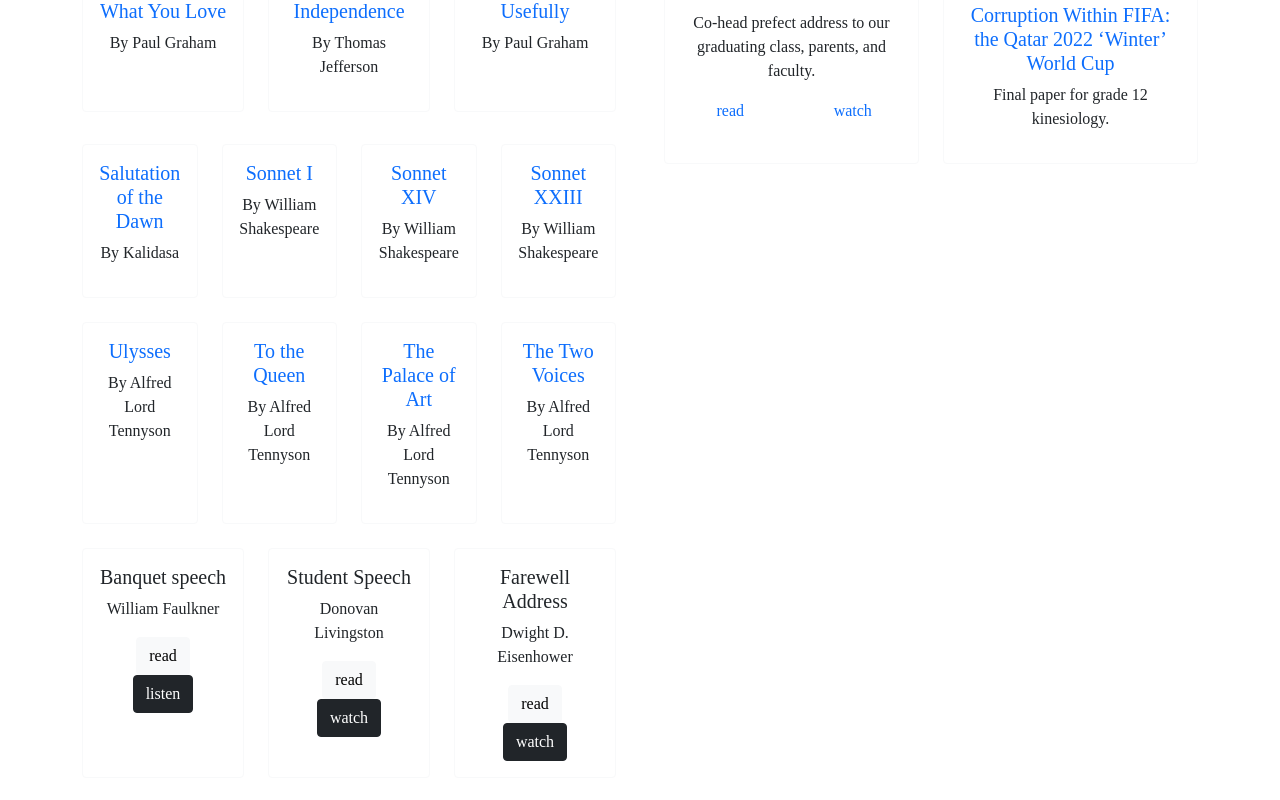
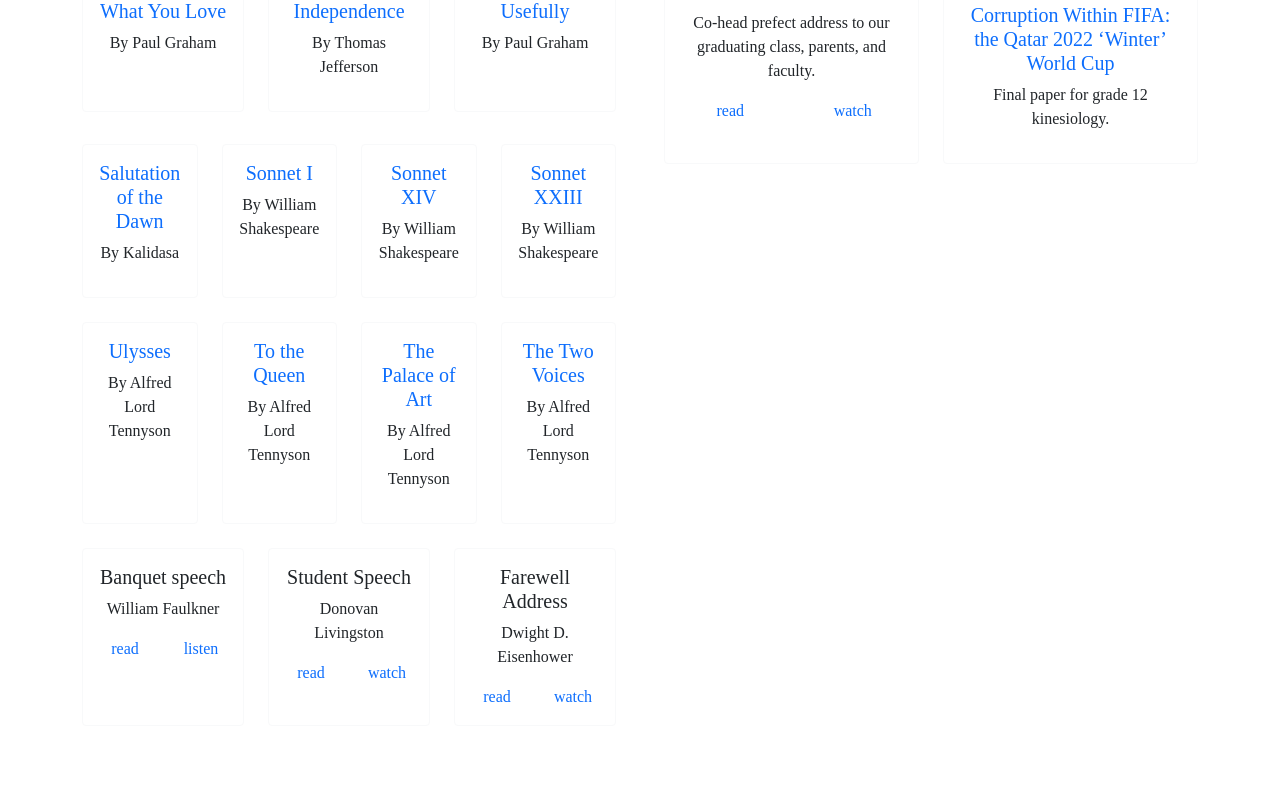
Before and after one commit to liammhildreth/liamhildreth, a React (Create React App) app: page /words in a window 1280 px wide. Shown: the part 824-1624 px from the top of the page. After the commit the page ends 1598 px from the top, so only its background shows below. Built offline with nearby package versions, Linux system fonts and the light colour scheme.

Commit message:
nov2buttons

```diff
--- a/src/Components/Words/words.js
+++ b/src/Components/Words/words.js
@@ -357,7 +357,7 @@ class words extends Component {
                       <div class="col">
                         <a
                           href="https://www.nobelprize.org/prizes/literature/1949/faulkner/speech/"
-                          class="btn btn-light"
+                          style={{ textDecoration: "none" }}
                           target="_blank"
                         >
                           read
@@ -367,7 +367,7 @@ class words extends Component {
                         <a
                           target="_blank"
                           href="https://www.youtube.com/watch?v=nk9_1oww4FY"
-                          class="btn btn-dark"
+                          style={{ textDecoration: "none" }}
                         >
                           listen
                         </a>
@@ -386,7 +386,7 @@ class words extends Component {
                       <div class="col">
                         <a
                           href="https://www.gse.harvard.edu/ideas/news/16/05/lift"
-                          class="btn btn-light"
+                          style={{ textDecoration: "none" }}
                           target="_blank"
                         >
                           read
@@ -396,7 +396,7 @@ class words extends Component {
                         <a
                           target="_blank"
                           href="https://www.youtube.com/watch?v=9XGUpKITeJM"
-                          class="btn btn-dark"
+                          style={{ textDecoration: "none" }}
                         >
                           watch
                         </a>
@@ -415,7 +415,7 @@ class words extends Component {
                       <div class="col">
                         <a
                           href="https://www.archives.gov/milestone-documents/president-dwight-d-eisenhowers-farewell-address"
-                          class="btn btn-light"
+                          style={{ textDecoration: "none" }}
                           target="_blank"
                         >
                           read
@@ -425,7 +425,7 @@ class words extends Component {
                         <a
                           target="_blank"
                           href="https://www.youtube.com/watch?v=OyBNmecVtdU"
-                          class="btn btn-dark"
+                          style={{ textDecoration: "none" }}
                         >
                           watch
                         </a>
```
